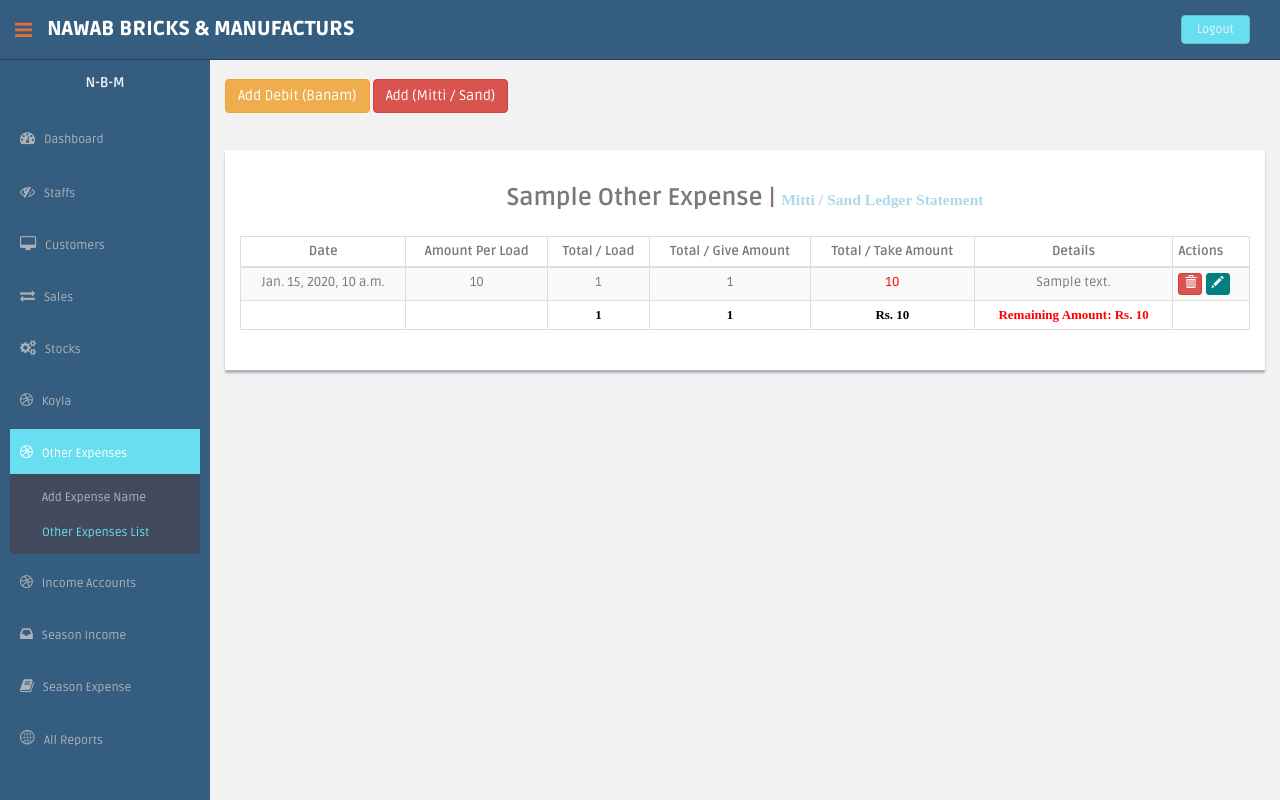
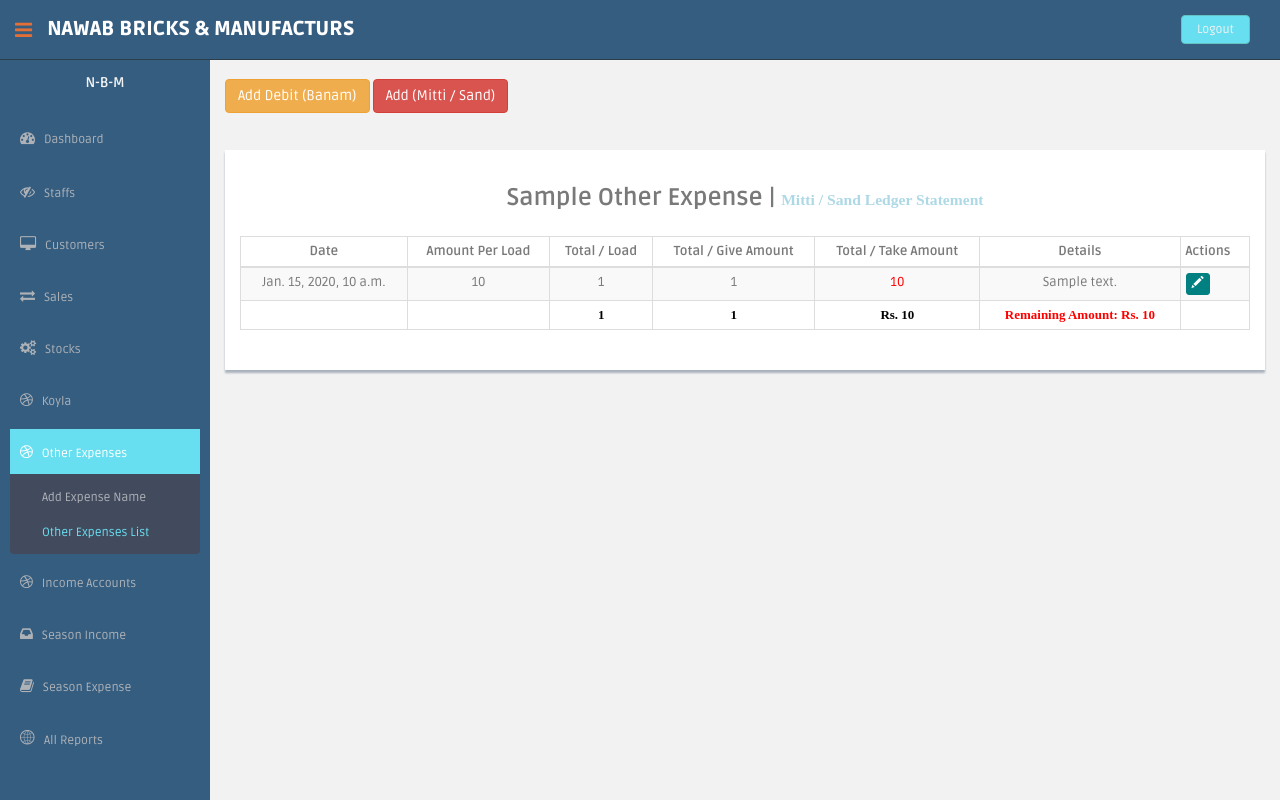
Before and after one commit to khalidbaloch1/panjab_bhatta, a Django app: template templates/other_expenses/mitti/mitti_details.html in a window 1280 px wide. Run offline with Django 3.2, Linux system fonts and the light colour scheme; the template is opened without the code that fills it: most values are stand-ins (such as "Sample title", 1, 10 or a date in 2020); parts of the project's set-up code (start-up, migrations or seed data) failed here and were passed over; some libraries are stand-ins or nearby versions.

Commit message:
db last on digitalocean update 20/03/2023

```diff
--- a/templates/other_expenses/mitti/mitti_details.html
+++ b/templates/other_expenses/mitti/mitti_details.html
@@ -45,7 +45,7 @@
                                     <td class="text-center" style="color: Red !important;">{{mitti.mitti_debit_amount|floatformat:-2 }}</td>
                                     <td class="text-center">{{mitti.mitti_details}}</td>
                                     <td class="remove-print-display">
-                                        <a href="{% url 'other_expense:mitti_delete' pk=mitti.pk %}" onclick="return confirm('&#9940 Are you sure you want to delete this item &#9940;')"><button class="btn btn-danger btn-xs"><span class="glyphicon glyphicon-trash"></span></button></a>
+                                       {# <a href="{% url 'other_expense:mitti_delete' pk=mitti.pk %}" onclick="return confirm('&#9940 Are you sure you want to delete this item &#9940;')"><button class="btn btn-danger btn-xs"><span class="glyphicon glyphicon-trash"></span></button></a>#}
                                         <a href="{% url 'other_expense:mitti_update' pk=mitti.id %}"><button class="btn btn-primary btn-xs"><span class="glyphicon glyphicon-pencil"></span></button></a>
                                     </td>
                                 </tr>
```
Also changed, not shown: 1 other file.
